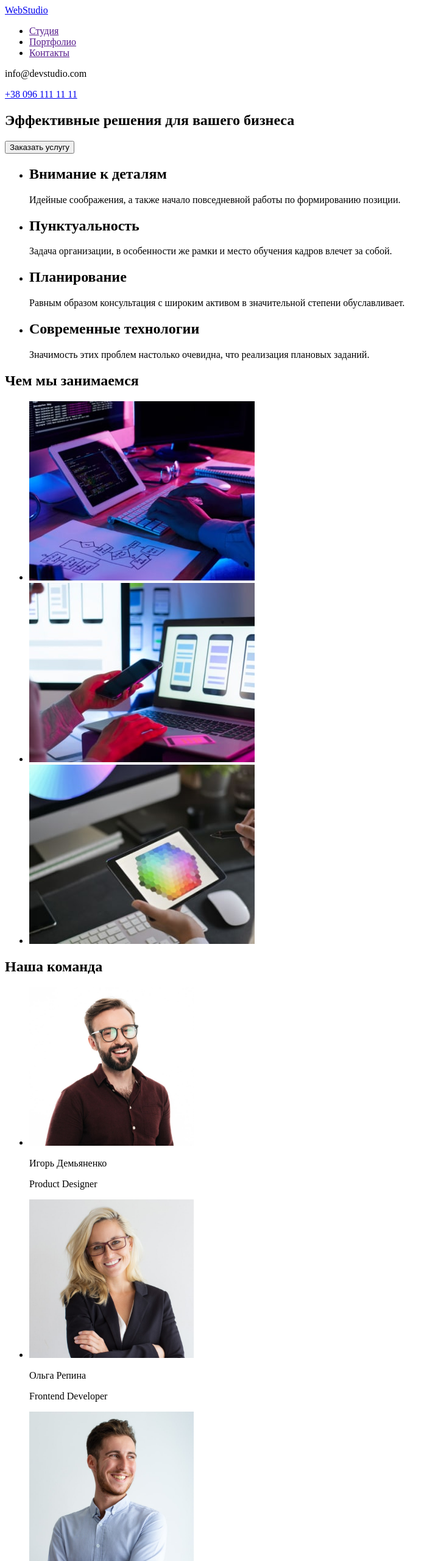
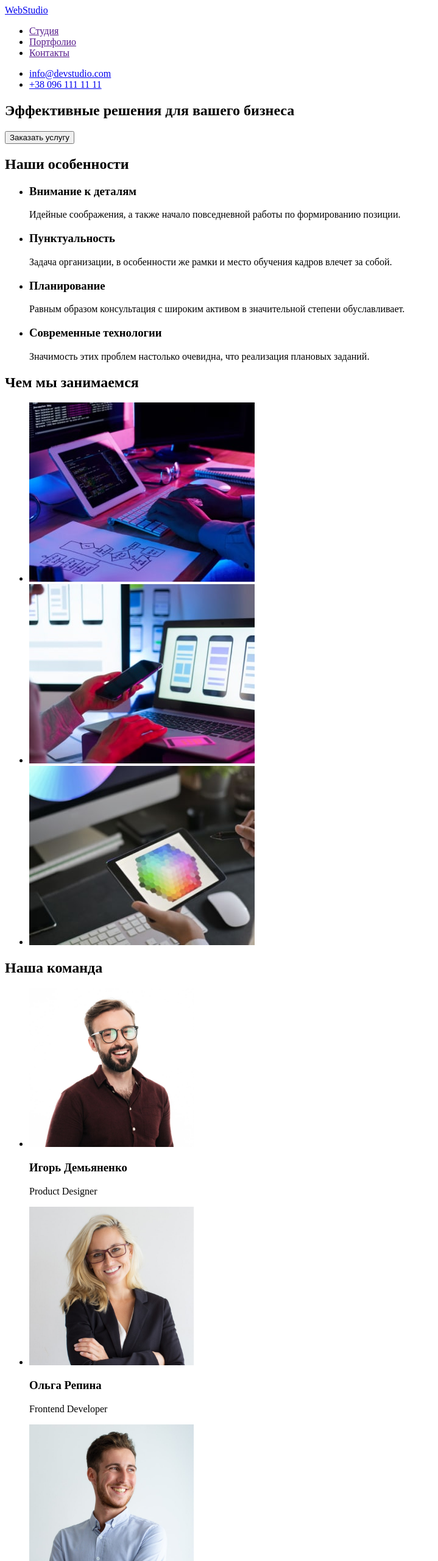
Before and after one commit to SergeyOstapenko/goit-markup-hw-01, a plain HTML site: page index.html in a window 1280 px wide. Shown: the top 2560 px of the page at 61% size, without its empty margins (0-719 px from the left). Drawn offline with Linux system fonts and the light colour scheme.

Commit message:
Update index.html
edit html

```diff
--- a/index.html
+++ b/index.html
@@ -18,8 +18,11 @@
             </ul>
         </nav>
 
-            <p>info@devstudio.com</p>
-            <a href="tel:+380961111111">+38 096 111 11 11</a>
+        <ul>
+            <li><a href="mailto:info@devstudio.com">info@devstudio.com</a></li>
+            <li><a href="tel:+380961111111">+38 096 111 11 11</a></li>
+        </ul>
+
     </header>
 
     <main>
@@ -28,22 +31,24 @@
             <button type="button">Заказать услугу</button>
         </section>
 
+        <h2>Наши особенности</h2>
+
         <section>
             <ul>
                 <li>
-                    <h2>Внимание к деталям</h2>
+                    <h3>Внимание к деталям</h3>
                     <p>Идейные соображения, а также начало повседневной работы по формированию позиции.</p>
                 </li>
                 <li>
-                    <h2>Пунктуальность</h2>
+                    <h3>Пунктуальность</h3>
                     <p>Задача организации, в особенности же рамки и место обучения кадров влечет за собой.</p>
                 </li>
                 <li>
-                    <h2>Планирование</h2>
+                    <h3>Планирование</h3>
                     <p>Равным образом консультация с широким активом в значительной степени обуславливает.</p>
                 </li>
                 <li>
-                    <h2>Современные технологии</h2>
+                    <h3>Современные технологии</h3>
                     <p>Значимость этих проблем настолько очевидна, что реализация плановых заданий.</p>
                 </li>
             </ul>
@@ -62,19 +67,19 @@
             <h2>Наша команда</h2>
             <ul>
                 <li><img src="./images/team_1.jpg" alt="Игорь" width="270">
-                    <p>Игорь Демьяненко</p>
+                    <h3>Игорь Демьяненко</h3>
                     <p>Product Designer</p>
                 </li>
                 <li><img src="./images/team_2.jpg" alt="Ольга" width="270">
-                    <p>Ольга Репина</p>
+                    <h3>Ольга Репина</h3>
                     <p>Frontend Developer</p>
                 </li>
                 <li><img src="./images/team_3.jpg" alt="Николай" width="270">
-                    <p>Николай Тарасов</p>
+                    <h3>Николай Тарасов</h3>
                     <p>Marketing</p>
                 </li>
                 <li><img src="./images/team_4.jpg" alt="Михаил" width="270">
-                    <p>Михаил Ермаков</p>
+                    <h3>Михаил Ермаков</h3>
                     <p>UI Designer</p>
                 </li>
             </ul>
@@ -85,8 +90,10 @@
         <a href="/">WebStudio</a>
         <address>
             <p>г. Киев, пр-т Леси Украинки, 26</p>
-            <p>info@example.com</p>
-            <a href="tel:+380991111111">+38 099 111 11 11</a>
+            <ul>
+                <li><a href="mailto:info@example.com">info@example.com</a></li>
+                <li><a href="tel:+380991111111">+38 099 111 11 11</a></li>
+            </ul>
         </address>
     </footer>
 
```
